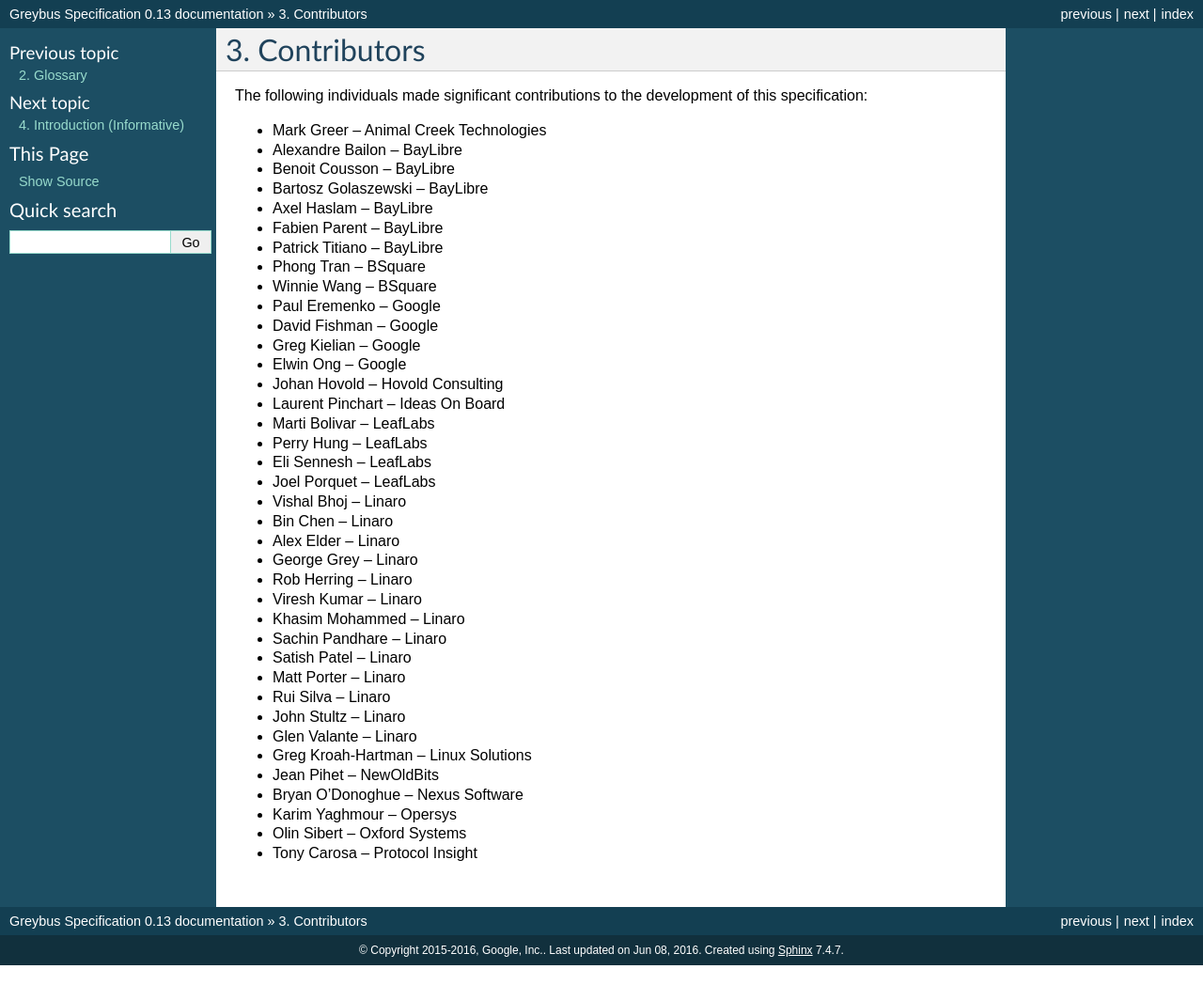
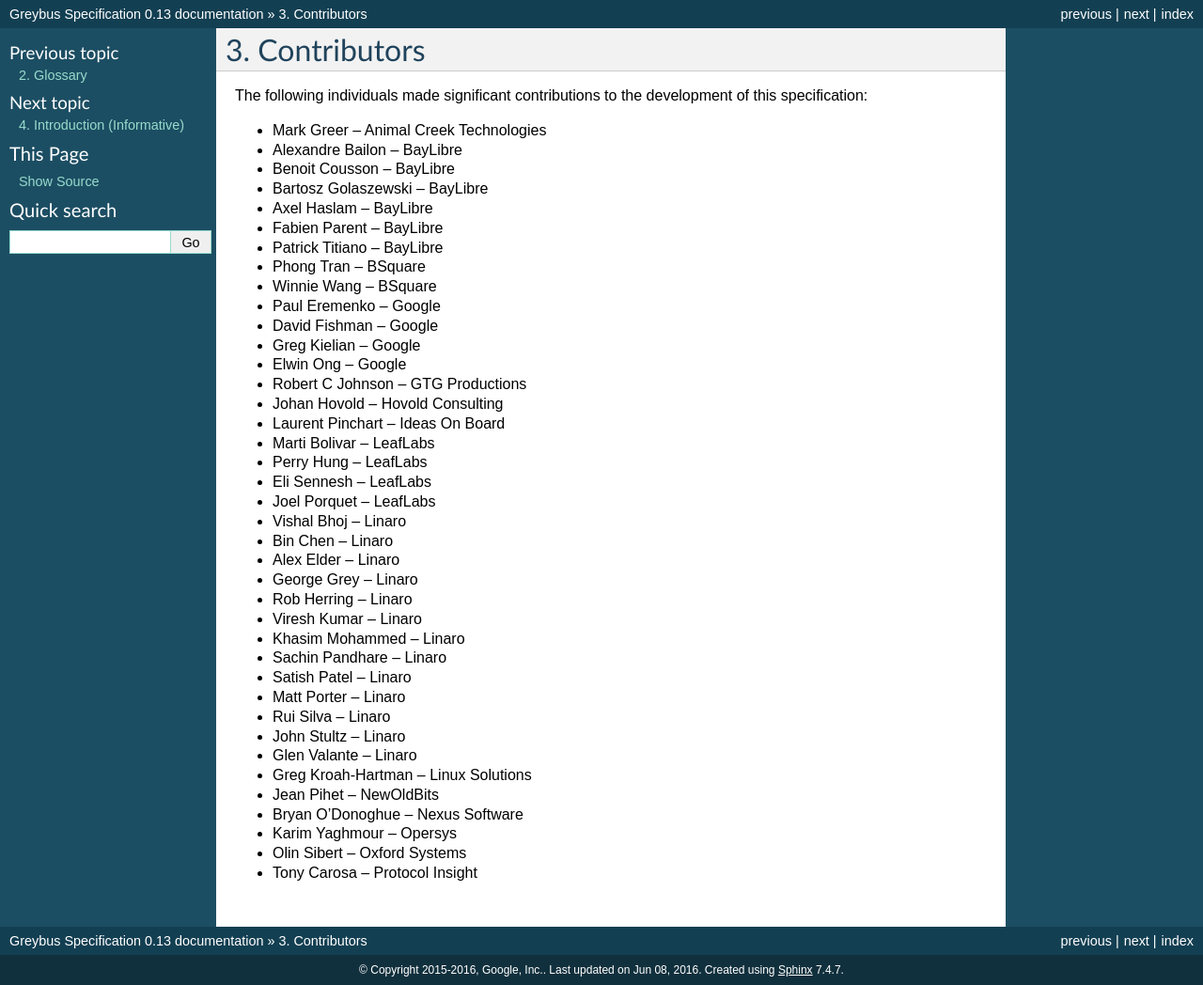
Before and after one commit to projectara/greybus-spec, a Sphinx documentation site: the page built from source/contributors.rst, in a window 1280 px wide. Shown: the whole page at 94% size. Built offline with Sphinx 7.4.7, drawn with Linux system fonts in a browser that asks for light colours; pages that are not in the unit, such as notebooks, are missing from menus; before the commit the page ends 1027 px from its top, so only the background shows below that.

Commit message:
Update list of contributors
Add Robert C Johnson, GTG Productions to list of contributors.

Signed-off-by: Rob Johnson <gtgprods@gmail.com>
Signed-off-by: Greg Kroah-Hartman <gregkh@google.com>

```diff
--- a/source/contributors.rst
+++ b/source/contributors.rst
@@ -19,6 +19,7 @@
 * David Fishman      -- Google
 * Greg Kielian       -- Google
 * Elwin Ong          -- Google
+* Robert C Johnson   -- GTG Productions
 * Johan Hovold       -- Hovold Consulting
 * Laurent Pinchart   -- Ideas On Board
 * Marti Bolivar      -- LeafLabs
```
